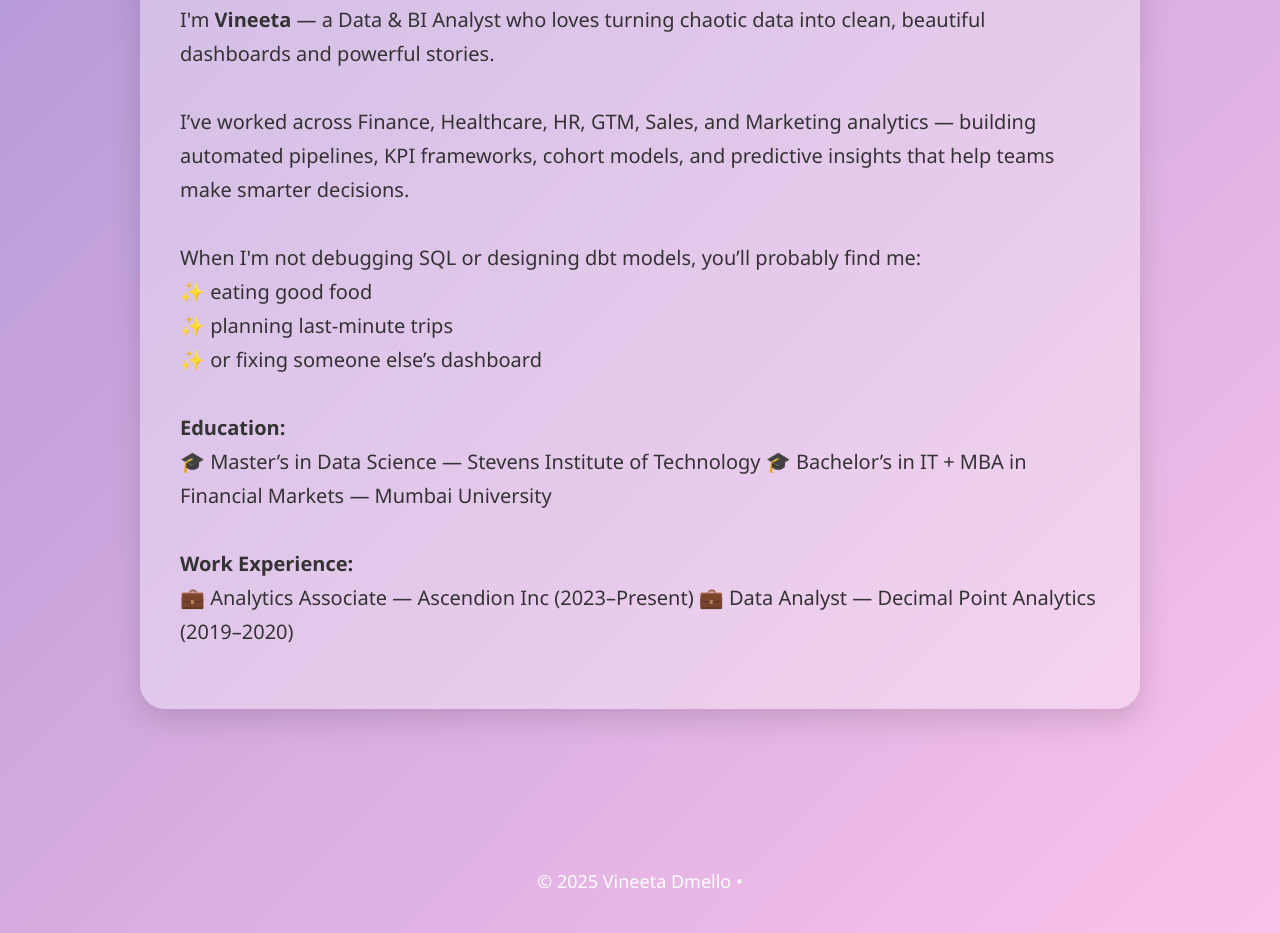
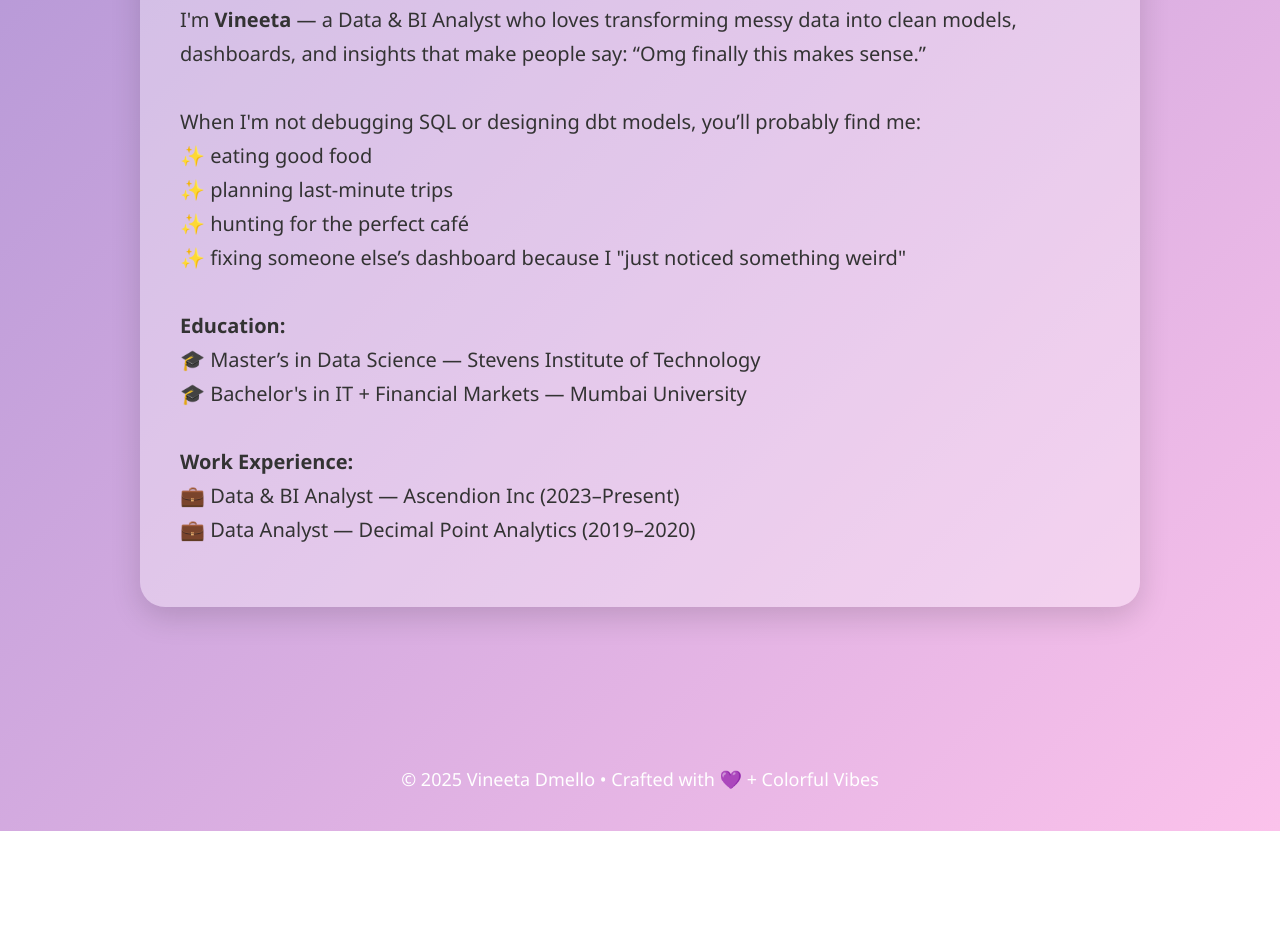
Before and after one commit to vini0611/vini0611.github.io, a plain HTML site: page index.html in a window 1280 px wide. Shown: the part 777-1710 px from the top of the page. After the commit the page ends 1608 px from the top, so only its background shows below. Drawn offline with Linux system fonts and the light colour scheme.

Commit message:
ndex.html

```diff
--- a/index.html
+++ b/index.html
@@ -15,24 +15,19 @@ body {
   color: #333;
 }
 
-/* Page fade animations */
+/* Fade + Slide Animations */
 .fade-in {
   opacity: 0;
   animation: fadeIn 1.2s ease forwards;
 }
-@keyframes fadeIn {
-  to { opacity: 1; }
-}
+@keyframes fadeIn { to { opacity: 1; } }
 
-/* Slide animation */
 .slide-up {
   opacity: 0;
   transform: translateY(40px);
   animation: slideUp 1.2s ease forwards;
 }
-@keyframes slideUp {
-  to { opacity: 1; transform: translateY(0); }
-}
+@keyframes slideUp { to { opacity: 1; transform: translateY(0); } }
 
 /* NAVBAR */
 nav {
@@ -58,9 +53,7 @@ nav a {
   font-size: 18px;
   transition: 0.3s;
 }
-nav a:hover {
-  color: #fff;
-}
+nav a:hover { color: #fff; }
 
 /* HERO SECTION */
 header {
@@ -150,7 +143,7 @@ footer {
 <!-- HERO -->
 <header class="fade-in">
   <h1>Hello, I'm Vineeta 👋</h1>
-  <p>Data & BI Analyst | Python | SQL | Power BI | dbt | Snowflake</p>
+  <p>Data & BI Analyst • SQL • Python • Power BI • dbt • Snowflake</p>
   <a class="btn" href="VineetaDmello_Resume.pdf" download>Download Resume</a>
 </header>
 
@@ -158,37 +151,41 @@ footer {
 <section class="slide-up">
   <h2>About Me</h2>
 
-  <div class="about-box">
+  <div class="about-box slide-up">
 
     <p style="font-size:20px; line-height:1.7;">
-      I'm <strong>Vineeta</strong> — a Data & BI Analyst who loves turning chaotic data into clean,
-      beautiful dashboards and powerful stories.
-      <br><br>
 
-      I’ve worked across Finance, Healthcare, HR, GTM, Sales, and Marketing analytics — building
-      automated pipelines, KPI frameworks, cohort models, and predictive insights that help teams make smarter decisions.
+      I'm <strong>Vineeta</strong> — a Data & BI Analyst who loves transforming messy data into clean
+      models, dashboards, and insights that make people say: “Omg finally this makes sense.”
+
       <br><br>
 
       When I'm not debugging SQL or designing dbt models, you’ll probably find me:
       <br>✨ eating good food
       <br>✨ planning last-minute trips
-      <br>✨ or fixing someone else’s dashboard
+      <br>✨ hunting for the perfect café
+      <br>✨ fixing someone else’s dashboard because I "just noticed something weird"
+
       <br><br>
 
       <strong>Education:</strong><br>
       🎓 Master’s in Data Science — Stevens Institute of Technology
-      🎓 Bachelor’s in IT + MBA in Financial Markets — Mumbai University
+      <br>
+      🎓 Bachelor's in IT + Financial Markets — Mumbai University
+
       <br><br>
 
       <strong>Work Experience:</strong><br>
-      💼 Analytics Associate — Ascendion Inc (2023–Present)
+      💼 Data & BI Analyst — Ascendion Inc (2023–Present)
+      <br>
       💼 Data Analyst — Decimal Point Analytics (2019–2020)
+
     </p>
 
   </div>
 </section>
 
-<footer>© 2025 Vineeta Dmello • </footer>
+<footer>© 2025 Vineeta Dmello • Crafted with 💜 + Colorful Vibes</footer>
 
 </body>
 </html>
```
